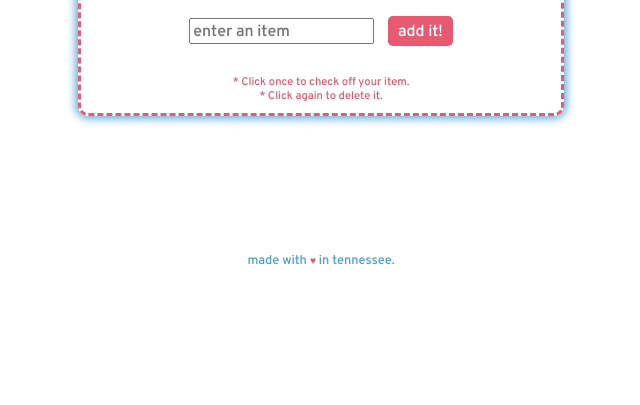
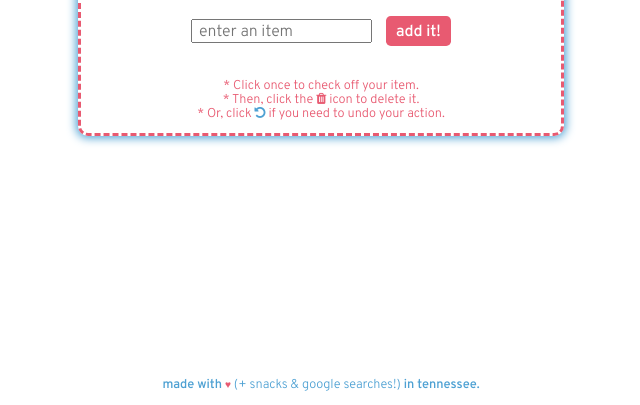
Before and after one commit to kindlingscript/shopping-list, a plain HTML site: page index.html in a window 1280 px wide. Shown: the part 395-800 px from the top of the page, without its empty margins (319-959 px from the left). Drawn offline with nearby package versions, Linux system fonts and the light colour scheme.

Commit message:
Added jQuery for undoing action + style changes etc

```diff
--- a/css/fonts.css
+++ /dev/null
@@ -1,96 +0,0 @@
-/* Generated by Font Squirrel (https://www.fontsquirrel.com) on April 25, 2016 */
-
-
-
-@font-face {
-    font-family: 'overpassextralight';
-    src: url('fonts/overpass_extra_light-webfont.eot');
-    src: url('fonts/overpass_extra_light-webfont.eot?#iefix') format('embedded-opentype'),
-         url('fonts/overpass_extra_light-webfont.woff2') format('woff2'),
-         url('fonts/overpass_extra_light-webfont.woff') format('woff'),
-         url('fonts/overpass_extra_light-webfont.ttf') format('truetype'),
-         url('fonts/overpass_extra_light-webfont.svg#overpassextralight') format('svg');
-    font-weight: normal;
-    font-style: normal;
-
-}
-
-
-
-
-@font-face {
-    font-family: 'overpassextralight_italic';
-    src: url('overpass_extralight_italic-webfont.eot');
-    src: url('overpass_extralight_italic-webfont.eot?#iefix') format('embedded-opentype'),
-         url('overpass_extralight_italic-webfont.woff2') format('woff2'),
-         url('overpass_extralight_italic-webfont.woff') format('woff'),
-         url('overpass_extralight_italic-webfont.ttf') format('truetype'),
-         url('overpass_extralight_italic-webfont.svg#overpassextralight_italic') format('svg');
-    font-weight: normal;
-    font-style: normal;
-
-}
-
-
-
-
-@font-face {
-    font-family: 'overpasslight_italic';
-    src: url('overpass_light_italic-webfont.eot');
-    src: url('overpass_light_italic-webfont.eot?#iefix') format('embedded-opentype'),
-         url('overpass_light_italic-webfont.woff2') format('woff2'),
-         url('overpass_light_italic-webfont.woff') format('woff'),
-         url('overpass_light_italic-webfont.ttf') format('truetype'),
-         url('overpass_light_italic-webfont.svg#overpasslight_italic') format('svg');
-    font-weight: normal;
-    font-style: normal;
-
-}
-
-
-
-
-@font-face {
-    font-family: 'overpasslight';
-    src: url('overpass_light-webfont.eot');
-    src: url('overpass_light-webfont.eot?#iefix') format('embedded-opentype'),
-         url('overpass_light-webfont.woff2') format('woff2'),
-         url('overpass_light-webfont.woff') format('woff'),
-         url('overpass_light-webfont.ttf') format('truetype'),
-         url('overpass_light-webfont.svg#overpasslight') format('svg');
-    font-weight: normal;
-    font-style: normal;
-
-}
-
-
-
-
-@font-face {
-    font-family: 'overpassbold';
-    src: url('overpass_bold-webfont.eot');
-    src: url('overpass_bold-webfont.eot?#iefix') format('embedded-opentype'),
-         url('overpass_bold-webfont.woff2') format('woff2'),
-         url('overpass_bold-webfont.woff') format('woff'),
-         url('overpass_bold-webfont.ttf') format('truetype'),
-         url('overpass_bold-webfont.svg#overpassbold') format('svg');
-    font-weight: normal;
-    font-style: normal;
-
-}
-
-
-
-
-@font-face {
-    font-family: 'overpassregular';
-    src: url('overpass_regular-webfont.eot');
-    src: url('overpass_regular-webfont.eot?#iefix') format('embedded-opentype'),
-         url('overpass_regular-webfont.woff2') format('woff2'),
-         url('overpass_regular-webfont.woff') format('woff'),
-         url('overpass_regular-webfont.ttf') format('truetype'),
-         url('overpass_regular-webfont.svg#overpassregular') format('svg');
-    font-weight: normal;
-    font-style: normal;
-
-}
--- a/css/main.css
+++ b/css/main.css
@@ -51,7 +51,7 @@ h1 {
 }
 
 .instructions {
-  font-size: 0.7em;
+  font-size: 0.8em;
   color: #E85A71;
   margin-top: 2.5em;
 }
@@ -89,12 +89,13 @@ ul li {
   text-decoration: line-through;
 }
 
-.to-delete {
+.center {
   color: #E85A71;
   text-decoration: line-through;
 }
 
-.fa-square-o {
+.fa-square-o,
+.fa-undo {
   color: #4EA1D3;
 }
 
@@ -102,6 +103,7 @@ ul li {
   right: 0;
   bottom: 0;
   left: 0;
+  position: absolute;
   text-align: center;
 }
 
@@ -113,6 +115,10 @@ ul li {
 
 .copy, .heart {
   font-size: 0.8em;
+}
+
+.skinny-text {
+  font-family: 'overpasslight', sans-serif;
 }
 
 @media only screen and (max-width: 540px) {
@@ -132,6 +138,9 @@ ul li {
     max-width: 20em;
     margin: 0 auto 5em auto;
   }
+  .instructions {
+    font-size: 0.7em;
+  }
 }
 
 @media only screen and (max-width: 360px) {
@@ -146,6 +155,9 @@ ul li {
   .fa-ul {
     margin-left: 1.3em;
   }
+  .instructions {
+    font-size: 0.65em;
+  }
 }
 
 @media only screen and (max-width: 320px) {
@@ -159,6 +171,10 @@ ul li {
   .fa-ul {
     margin-left: 1.3em;
   }
+  .instructions {
+    font-size: 0.6em;
+  }
+
 }
 
 /* Generated by Font Squirrel (https://www.fontsquirrel.com) on April 25, 2016 */
--- a/index.html
+++ b/index.html
@@ -29,15 +29,15 @@
   <section class="list content">
     <h2>things to get:</h2>
     <form class="text-field">
-      <input type="text" id="item-entered" placeholder="enter an item"></input>
+      <input type="text" id="item-entered" class="skinny-text" placeholder=" enter an item"></input>
       <input type="submit" class="add-item" value="add it!"></input>
     </form>
     <ul class="fa-ul">
     </ul>
-    <p class="instructions">* Click once to check off your item.<br>* Click again to delete it.</p>
+    <p class="instructions skinny-text">* Click once to check off your item.<br>* Then, click the <i class="fa fa-trash"></i> icon to delete it.<br>* Or, click <i class="fa fa-undo"></i> if you need to undo your action.</p>
   </section>
   <section class="footer">
-    <p class="copy">made with <i class="heart">&hearts;</i> in tennessee.</p>
+    <p class="copy">made with <i class="heart">&hearts;</i> <span class="skinny-text">(+ snacks & google searches!)</span> in tennessee.</p>
   </section>
   <script src="http://code.jquery.com/jquery.min.js"></script>
   <script src="js/app.js"></script>
--- a/js/app.js
+++ b/js/app.js
@@ -1,11 +1,14 @@
 $(document).ready(function() {
-  console.log("Hello! I'm working!");
   var isClicked = false;
 
   $(".text-field").on("click", ".add-item" , function(e) {
     e.preventDefault();
     var input = $("#item-entered").val();
-    $("ul").append("<li class='added'><i class='fa-li fa fa-square-o'></i>" + input + "</li>");
+    if (input == "") {
+      alert("Please enter an item before submitting. Thanks! :)");
+    } else {
+      $("ul").append("<li class='added'><i class='fa-li fa fa-square-o'></i>" + input + "</li>");
+    }
     $("#item-entered").val("").focus();
   })
 
@@ -21,11 +24,17 @@ $(document).ready(function() {
 
   $(".fa-ul").on("click", ".added", function() {
     $(this).isClicked = true;
-    $(this).removeClass().addClass("to-delete");
     $(this).children("i").removeClass("fa-square-o").addClass("fa-trash");
+    $(this).removeClass().addClass("delete-or-undo center").append("<i class='fa-li fa fa-undo'></i>");
   })
 
-  $(".fa-ul").on("click", ".to-delete", function() {
-    (this).remove();
+  $(".fa-ul").on("click", ".delete-or-undo > .fa-undo", function() {
+    $(this).parent(".delete-or-undo").children("i").removeClass("fa-trash").addClass("fa-square-o");
+    $(this).parent(".delete-or-undo").removeClass().addClass("added");
+    $(this).remove(".fa-undo");
+  })
+
+  $(".fa-ul").on("click", ".delete-or-undo > .fa-trash", function() {
+    $(this).parent(".delete-or-undo").remove();
   })
 });
```
